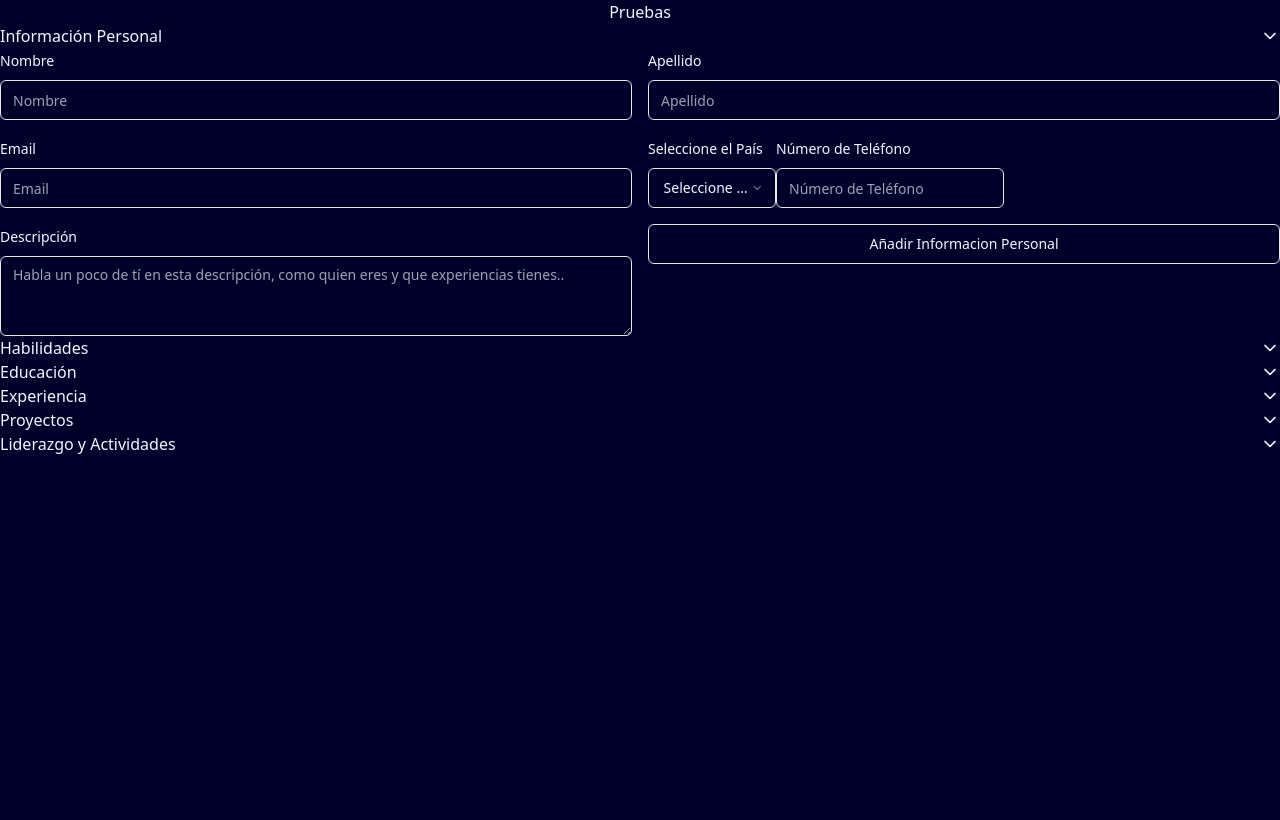
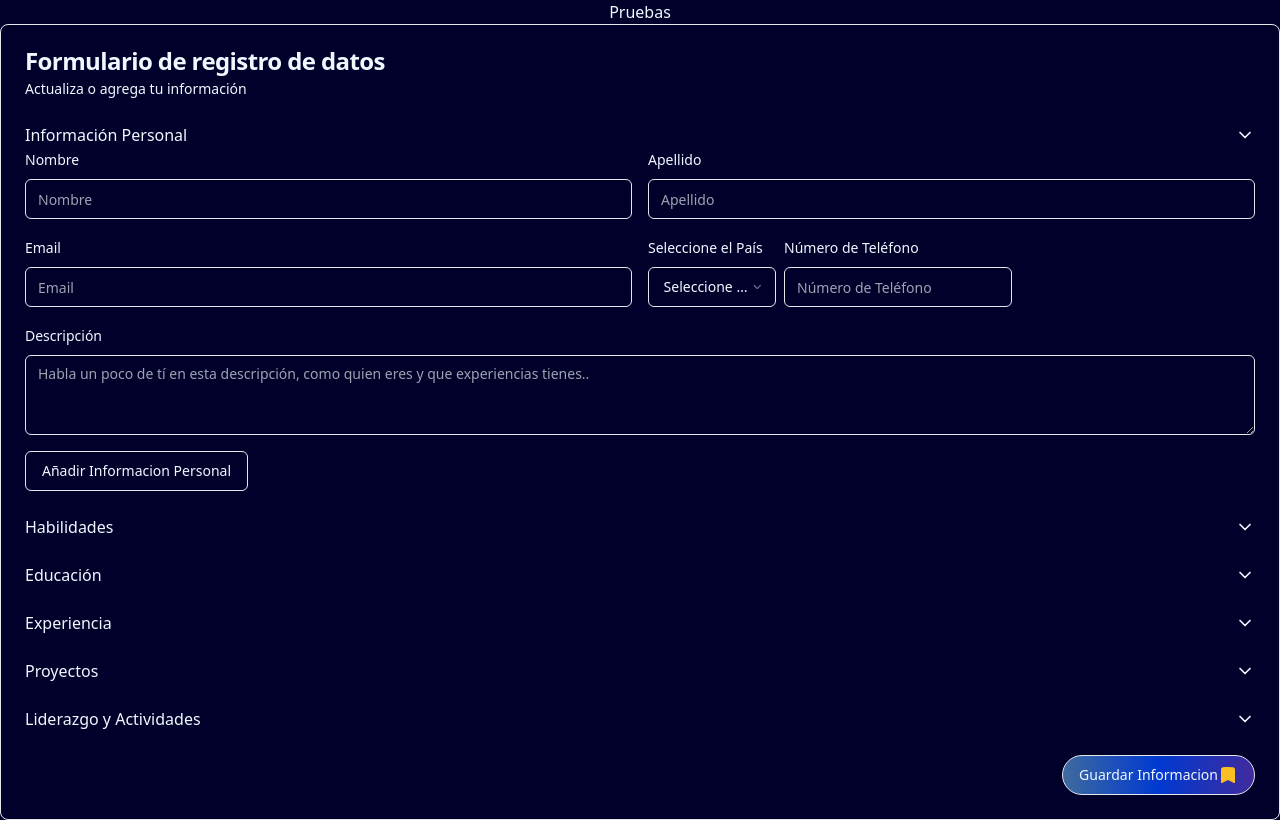
Before and after one commit to BillalbertCode/fastcv-ia, a Next.js app: page /pruebas in a window 1280 px wide. Both pictures are taken after a click on the button "Información Personal". Built offline with nearby package versions, Linux system fonts and the light colour scheme.

Commit message:
FormUser Creado y Probado

```diff
--- a/components/forms/FormEducation.jsx
+++ b/components/forms/FormEducation.jsx
@@ -28,6 +28,7 @@ const FormEducation = ({ onClick }) => {
 
     return (
         <InputGroup title={"Educación"}>
+            <div className="grid grid-cols-3 gap-2">
                 <InputForm
                     name='name'
                     label='Institución'
@@ -54,6 +55,8 @@ const FormEducation = ({ onClick }) => {
                     placeholder={"(opcional)"}
                     title="Área de estudio o Área de Concentracion"
                 />
+            </div>
+            <div className="grid grid-cols-3 gap-2">
                 <DateForm
                     name='graduationDate'
                     label='Año de Graduación'
@@ -81,6 +84,8 @@ const FormEducation = ({ onClick }) => {
                     maxLenght={3}
                     placeholder={"(opcional)"}
                 />
+            </div>
+            <div className="grid grid-cols-2 gap-4">
                 <InputForm
                     name='thesis'
                     label='Tesis'
@@ -91,16 +96,6 @@ const FormEducation = ({ onClick }) => {
                     maxLenght={50}
                     placeholder={"(opcional)"}
                 />
-            <TextareaForm
-                name='relevantEvents'
-                label='Eventos Relevantes'
-                title="Eventos relevantes en la institución como participaciones"
-                value={formData.relevantEvents}
-                _errors={errors.relevantEvents?._errors}
-                onChange={handleInput}
-                rows={3}
-                placeholder={"(opcional), Eventos relevantes en la institución como participaciones"}
-            />
                 <InputForm
                     name='courseWorks'
                     label='Cursos'
@@ -110,6 +105,17 @@ const FormEducation = ({ onClick }) => {
                     onChange={handleInput}
                     placeholder={"(opcional)"}
                 />
+            </div>
+            <TextareaForm
+                name='relevantEvents'
+                label='Eventos Relevantes'
+                title="Eventos relevantes en la institución como participaciones"
+                value={formData.relevantEvents}
+                _errors={errors.relevantEvents?._errors}
+                onChange={handleInput}
+                rows={3}
+                placeholder={"Eventos relevantes en la institución como participaciones, (opcional)"}
+            />
             <Button onClick={add} className="border hover:bg-slate-50 hover:text-black" >Añadir Educación</Button>
         </InputGroup>
     )
--- a/components/forms/FormExperience.jsx
+++ b/components/forms/FormExperience.jsx
@@ -27,6 +27,8 @@ const FormExperience = ({ onClick }) => {
 
     return (
         <InputGroup title={"Experiencia"}>
+            <div className="grid grid-cols-2 gap-4">
+
                 <InputForm
                     name='organization'
                     label='Empresa o Organización'
@@ -45,6 +47,9 @@ const FormExperience = ({ onClick }) => {
                     onChange={handleInput}
                     placeholder={"Título del empleo"}
                 />
+            </div>
+            <div className="grid grid-cols-3 gap-2">
+
                 <DateForm
                     name='startDate'
                     label='Fecha de Inicio'
@@ -71,6 +76,8 @@ const FormExperience = ({ onClick }) => {
                     _errors={errors.location?._errors}
                     onChange={handleInput}
                 />
+            </div>
+            <div className="grid grid-cols-1">
                 <TextareaForm
                     name='description'
                     label='Descripción'
@@ -80,6 +87,7 @@ const FormExperience = ({ onClick }) => {
                     rows={4}
                     placeholder={"Descripción detallada de tu utilidad en la compañia"}
                 />
+            </div>
             <Button onClick={add} className="border hover:bg-slate-50 hover:text-black" >Añadir Experiencia</Button>
         </InputGroup>
     )
--- a/components/forms/FormLeadership.jsx
+++ b/components/forms/FormLeadership.jsx
@@ -28,6 +28,7 @@ const FormLeadership = ({ onClick }) => {
 
     return (
         <InputGroup title={"Liderazgo y Actividades"}>
+            <div className="grid grid-cols-2 gap-4">
                 <InputForm
                     name='organization'
                     label='Organización'
@@ -46,6 +47,8 @@ const FormLeadership = ({ onClick }) => {
                     placeholder={"Ingresa tu Rol/Posición"}
                     title={"Cual fue tu rol/posición, que hiciste?"}
                 />
+            </div>
+            <div className="grid grid-cols-3 gap-2">
                 <DateForm
                     name='startDate'
                     label='Fecha de Inicio'
@@ -72,6 +75,8 @@ const FormLeadership = ({ onClick }) => {
                     onChange={handleInput}
                     maxLenght={50}
                 />
+            </div>
+            <div className="grid grid-cols-1">
                 <TextareaForm
                     name='description'
                     label='Descripción'
@@ -80,6 +85,7 @@ const FormLeadership = ({ onClick }) => {
                     onChange={handleInput}
                     placeholder={"Describe extensivamente como fue tu participación en este evento o que logros obtuviste"}
                 />
+            </div>
             <Button onClick={add} className="border hover:bg-slate-50 hover:text-black" >Añadir Liderazgo</Button>
         </InputGroup>
     )
--- a/components/forms/FormPesonal.jsx
+++ b/components/forms/FormPesonal.jsx
@@ -36,6 +36,7 @@ const FormPersonal = ({ onClick }) => {
 
     return (
         <InputGroup title={"Información Personal"}>
+            <div className="grid grid-cols-2 gap-4">
                 <InputForm
                     name='name'
                     label='Nombre'
@@ -52,6 +53,9 @@ const FormPersonal = ({ onClick }) => {
                     onChange={handleInput}
                     maxLenght={50}
                 />
+            </div>
+            <div className="grid grid-cols-2 gap-4">
+
                 <InputForm
                     name='email'
                     label='Email'
@@ -60,7 +64,7 @@ const FormPersonal = ({ onClick }) => {
                     onChange={handleInput}
                     maxLenght={50}
                 />
-            <div className="flex">
+                <div className="flex gap-2">
                     <SelectForm
                         name='countryCode'
                         label='Seleccione el País'
@@ -77,6 +81,7 @@ const FormPersonal = ({ onClick }) => {
                         onChange={handleInput}
                     />
                 </div>
+            </div>
             <TextareaForm
                 name='description'
                 label='Descripción'
--- a/components/forms/FormProjects.jsx
+++ b/components/forms/FormProjects.jsx
@@ -22,6 +22,8 @@ const FormProjects = ({ onClick }) => {
 
     return (
         <InputGroup title={"Proyectos"}>
+            <div className="grid grid-cols-2 gap-4">
+
                 <InputForm
                     name='name'
                     label='Nombre del Proyecto'
@@ -39,6 +41,8 @@ const FormProjects = ({ onClick }) => {
                     onChange={handleInput}
                     placeholder={"Posición/Rol"}
                 />
+            </div>
+            <div className="grid grid-cols-1">
                 <TextareaForm
                     name='description'
                     label='Descripción'
@@ -48,6 +52,7 @@ const FormProjects = ({ onClick }) => {
                     rows={4}
                     placeholder={"Descripción detallada del proyecto"}
                 />
+            </div>
             <Button onClick={add} className="border hover:bg-slate-50 hover:text-black" >Añadir Proyectos</Button>
         </InputGroup>
     )
--- a/components/forms/FormSkills.jsx
+++ b/components/forms/FormSkills.jsx
@@ -16,6 +16,7 @@ const FormSkills = ({ onClick }) => {
 
     return (
         <InputGroup title={"Habilidades"}>
+            <div className="flex">
                 <InputForm
                     name='name'
                     label='Habilidad'
@@ -23,6 +24,7 @@ const FormSkills = ({ onClick }) => {
                     _errors={errors.name?._errors}
                     onChange={handleInput}
                 />
+            </div>
             <Button onClick={add} className="border hover:bg-slate-50 hover:text-black" >Añadir Habilidad</Button>
         </InputGroup>
     )
--- a/components/forms/FormUser.jsx
+++ b/components/forms/FormUser.jsx
@@ -12,10 +12,16 @@ import FormProjects from "./FormProjects"
 import FormSkills from "./FormSkills"
 import FormLeadership from "./FormLeadership"
 import FormPersonal from "./FormPesonal"
+// Componentes UI
+import { Card, CardContent, CardDescription, CardFooter, CardHeader, CardTitle } from "../ui/card"
+import { Button } from "../ui/button"
+// Icons
+import { CheckIco, SaveIco } from "../resources/Icons"
+import { XCircleIcon } from "lucide-react"
 
 const FormUser = () => {
     // Context para manejar la data del usuario
-    const { userData } = useContext(UserContext)
+    const { userData, saveUserCache } = useContext(UserContext)
 
     // Manipulacion de datos del Usuario para los imputs
     const [user, setUser] = useState(userData)
@@ -26,22 +32,92 @@ const FormUser = () => {
         }
     }, [userData])
 
-    // Funcion para agregar los datos al handlerInput (user)
-    const handleAdd = (arrayName, data) => {
-        setUser(addInputGroup(user, arrayName, data))
-        console.log(user)
+    const [success, setSuccess] = useState({
+        message: '',
+        status: true,
+        visibility: false
+    })
+
+    // Guardar la informacion en cache
+    const [loading, setLoading] = useState(false)
+
+    // Notificacion de usuario guardado
+    const notificationSaveUser = (message, status) => {
+        setSuccess({ message, status, visibility: true })
     }
 
+    // Manejo del tiempo de la Notificacion
+    useEffect(() => {
+        if (success.visibility) {
+            const timeoutId = setTimeout(() => {
+                setSuccess({ visibility: false });
+            }, 5000);
+            return () => clearTimeout(timeoutId);
+        }
+    }, [success]);
+
+    // Funcion para agregar los datos al handlerInput (user)
+    const handleAddArray = (arrayName, data) => {
+        setUser(addInputGroup(user, arrayName, data))
+    }
+
+    const handleAdd = (objectKey, data) => {
+        setUser({...user, [objectKey]: data})
+    }
+    // Guardar informacion del usuario
+    const saveInfoUser = () => {
+        setLoading(true);
+
+        // Guardamos con una funcion del userContext
+        const { success, error, message } = saveUserCache(user)
+        try {
+            // Control de errores
+            if (!success) {
+                throw new Error(error)
+            }
+        } catch (err) {
+            console.error(err)
+            // Hubo un problema de validacion de inputs req
+
+            if (error?.issues) {
+                const errors = error.format()
+                console.error(errors)
+            }
+        } finally {
+            notificationSaveUser(message, success)
+            setLoading(false)
+        }
+    }
 
     return (
-        <div className="m-auto">
-            <FormPersonal onClick={(data) => handleAdd("personalInfo", data)}/>
-            <FormSkills onClick={(data) => handleAdd("technicalSkills", data)} />
-            <FormEducation onClick={(data) => handleAdd("education", data)} />
-            <FormExperience onClick={(data) => handleAdd("experience", data)} />
-            <FormProjects onClick={(data) => handleAdd("projects", data)}/>
-            <FormLeadership onClick={(data) => handleAdd("leadershipAndActivities", data)}/>
-        </div>
+        <Card className="w-full max-w-3x1">
+            <CardHeader>
+                <CardTitle>Formulario de registro de datos</CardTitle>
+                <CardDescription>Actualiza o agrega tu información</CardDescription>
+            </CardHeader>
+            <CardContent className="grid gap-6">
+                <FormPersonal onClick={(data) => handleAdd("personalInfo", data)} />
+                <FormSkills onClick={(data) => handleAddArray("technicalSkills", data)} />
+                <FormEducation onClick={(data) => handleAddArray("education", data)} />
+                <FormExperience onClick={(data) => handleAddArray("experience", data)} />
+                <FormProjects onClick={(data) => handleAddArray("projects", data)} />
+                <FormLeadership onClick={(data) => handleAddArray("leadershipAndActivities", data)} />
+            </CardContent>
+            <CardFooter className="flex-nowrap justify-between">
+                <div>
+                    {success.visibility && (
+                        <div className={`flex items-center gap-2 ${success.status ? "text-green-500" : "text-red-500"}`}>
+                            {success.status ? <CheckIco className="size-6" /> : <XCircleIcon className="size-6" />}
+                            <p className="text-sm">{success.message}</p>
+                        </div>
+                    )}
+                </div>
+                <Button onClick={saveInfoUser} className={`border bg-vnzla rounded-full ${loading && 'cursor-wait'}`}>
+                    {loading ? 'Guardando...' : 'Guardar Informacion'}
+                    <SaveIco className="fill-amber-400 size-5" />
+                </Button>
+            </CardFooter>
+        </Card>
     )
 }
 
--- a/components/forms/layout/InputGroup.jsx
+++ b/components/forms/layout/InputGroup.jsx
@@ -11,9 +11,7 @@ const InputGroup = ({ title, children }) => {
             </CollapsibleTrigger>
             <CollapsibleContent>
                 <div className="space-y-4">
-                    <div className="grid grid-cols-2 gap-4">
                         {children}
-                    </div>
                 </div>
             </CollapsibleContent>
         </Collapsible>
```
Lines whose indentation alone changed are shown as unchanged.
